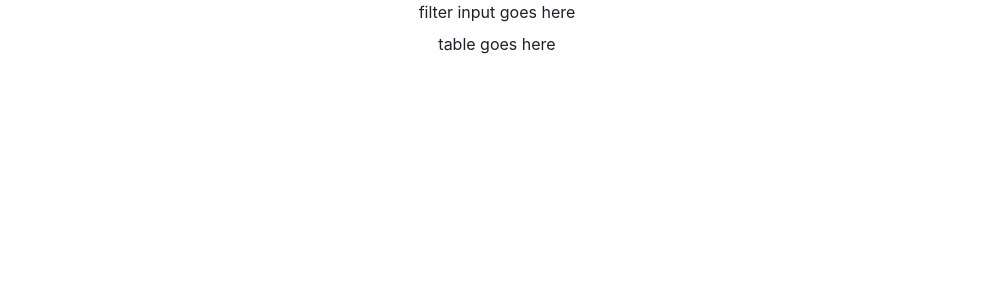
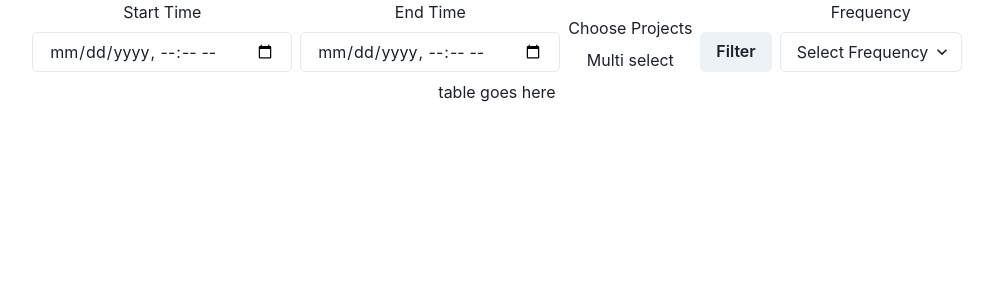
Before and after one commit to philipBst/dev-work-tracking, a React (Vite) app in the folder client/: page / in a window 1280 px wide. Shown: the top 300 px of the page, without its empty margins (143-1136 px from the left). Built offline with nearby package versions, Linux system fonts and the light colour scheme.

Commit message:
feat: add form to app page

```diff
--- a/client/src/App.tsx
+++ b/client/src/App.tsx
@@ -1,9 +1,11 @@
 import { VStack } from "@chakra-ui/react";
+
+import { FilterForm } from "./components";
 
 function App() {
   return (
     <VStack>
-      <div>filter input goes here</div>
+      <FilterForm />
       <div>table goes here</div>
     </VStack>
   );
```
